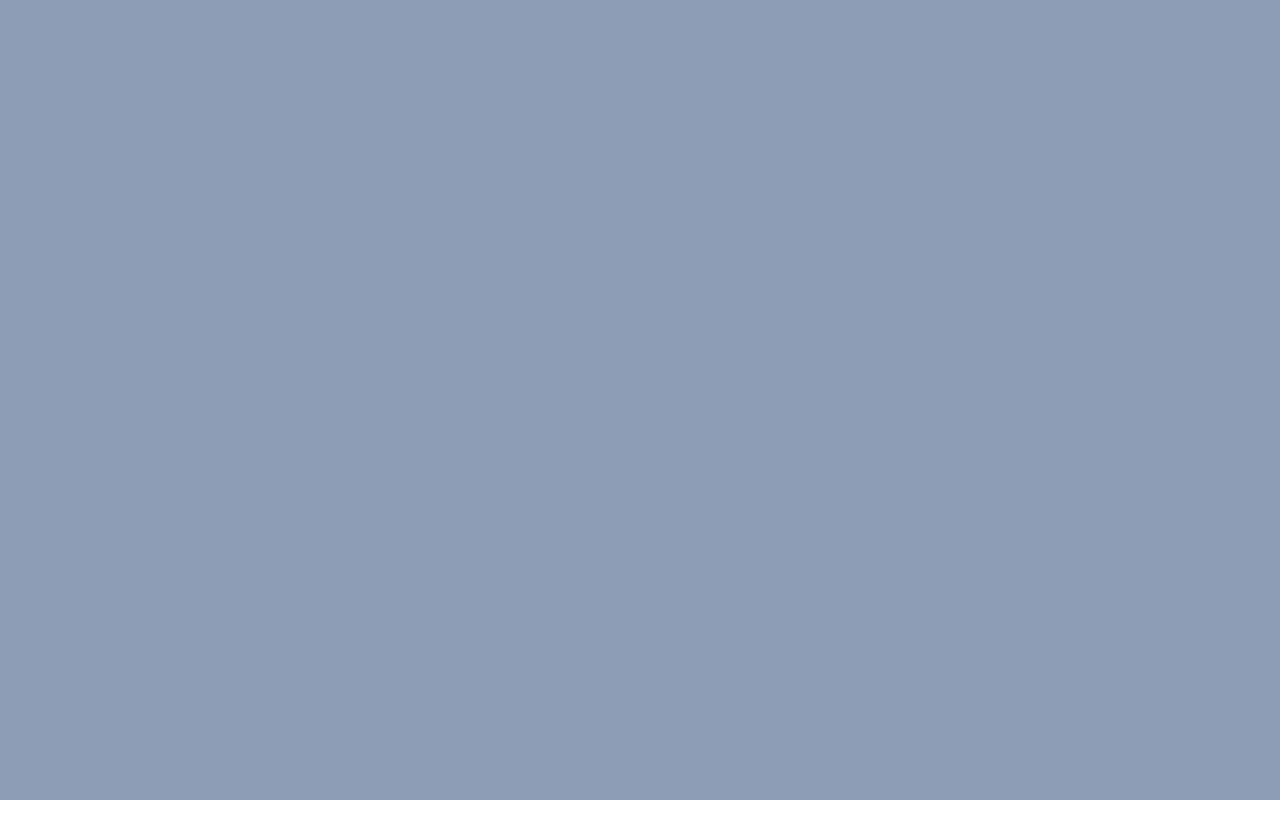
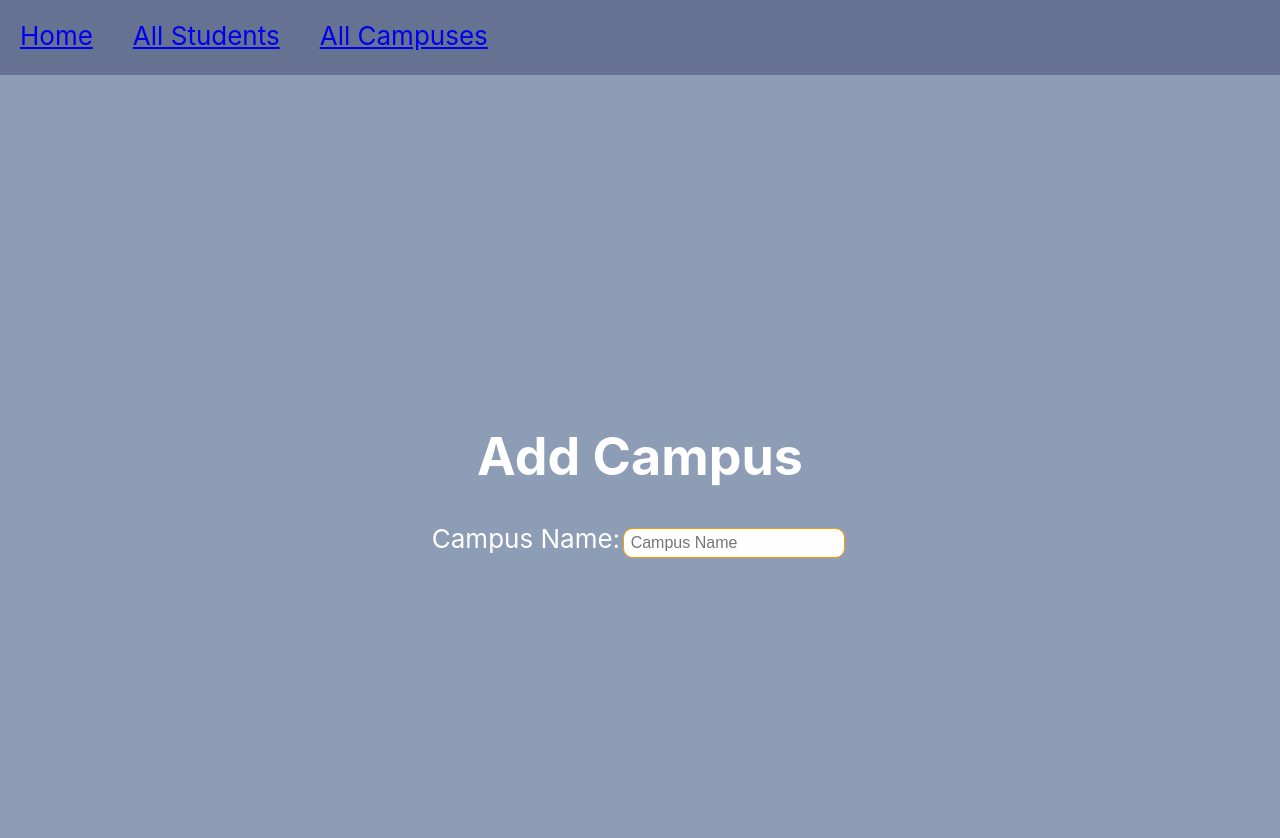
Before and after one commit to iambcho/CRUD-Front-End, a React (Create React App) app: page /add_campus in a window 1280 px wide. Shown: the top 838 px of the page. Before the commit the page ends 800 px from the top, so only its background shows below. Built offline with nearby package versions, Linux system fonts and the light colour scheme.

Commit message:
added add_campus route
fixed routing typos
added link to add_campus in AllCampusesView

```diff
--- a/src/App.js
+++ b/src/App.js
@@ -4,6 +4,7 @@ import AllStudents from "./components/container/AllStudents";
 import AddStudent from './components/container/AddStudent';
 import SingleStudent from './components/container/SingleStudent';
 import AllCampuses from "./components/container/AllCampuses";
+import AddCampus from "./components/container/AddCampus";
 
 import {BrowserRouter as Router, Route, Switch} from 'react-router-dom';
 
@@ -45,8 +46,8 @@ class AppContainer extends Component {
     const AllStudentsComponent = () => <AllStudents />
     const AddStudentComponent = () => <AddStudent/>
     const SingleStudentComponent = () => <SingleStudent/>
-    const AllCampusesComponnet = () => <AllCampuses/>
-    // const AllStudentsComponent = () => <AllStudents students={this.props.students} removeStudent={this.removeStudent} addStudent={this.addStudent}/>
+    const AllCampusesComponent = () => <AllCampuses/>
+    const AddCampusComponent = () => <AddCampus/>
     return (
       <div>
 
@@ -59,7 +60,8 @@ class AppContainer extends Component {
                 <Route exact path="/students" render={AllStudentsComponent}/>
                 <Route exact path="/add_students" render={AddStudentComponent}/>
                 <Route exact path="/single_student" render={SingleStudentComponent}/>
-                <Route exact path="/campuses" render={AllCampusesComponnet}/>
+                <Route exact path="/campuses" render={AllCampusesComponent}/>
+                <Route exact path="/add_campus" render={AddCampusComponent}/>
               </div>
           </div>
           </Switch>
--- a/src/components/container/AddCampus.js
+++ b/src/components/container/AddCampus.js
@@ -1,10 +1,9 @@
 import React, { Component } from "react";
-import {Link, Route} from 'react-router-dom';
+import {Link} from 'react-router-dom';
 import { connect } from 'react-redux';
-import { addCampusThunk } from "../../store/utilities/campuses";
 import './../../App.css';
 
-class AddCampus extends CompositionEvent {
+class AddCampus extends Component {
     handleSubmit = (event) => {
         event.preventDefault();
 
--- a/src/components/view/AllCampusesView.js
+++ b/src/components/view/AllCampusesView.js
@@ -20,7 +20,7 @@ const AllCampusesView = (props) => {
 
                     <br/>
 
-                    <button><Link to="/add_students">Add Student</Link></button>
+                    <button><Link to="/add_campus">Add Campus</Link></button>
 
                     <br/>
 
```
